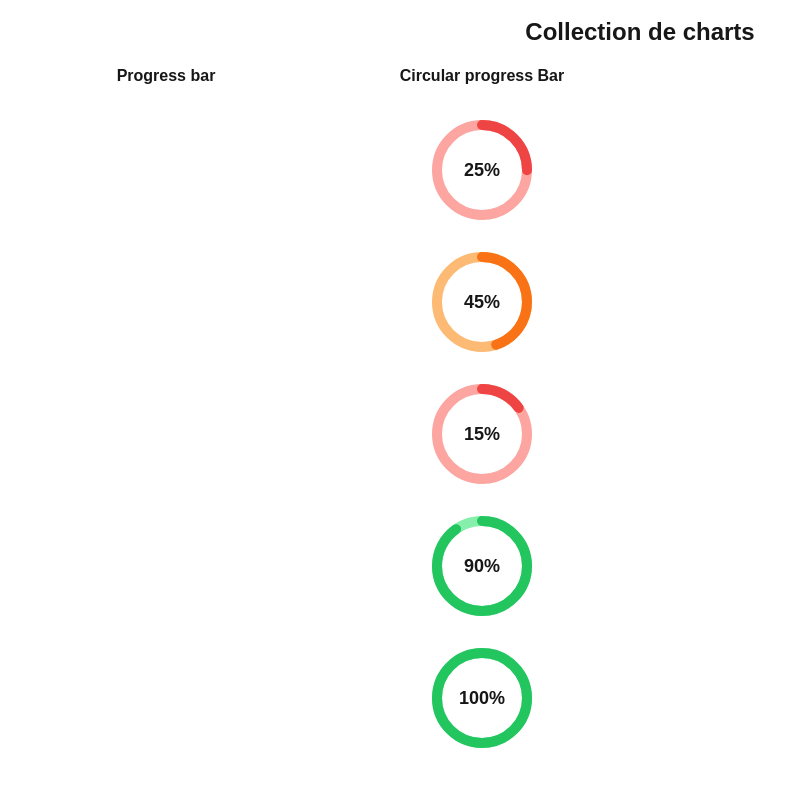
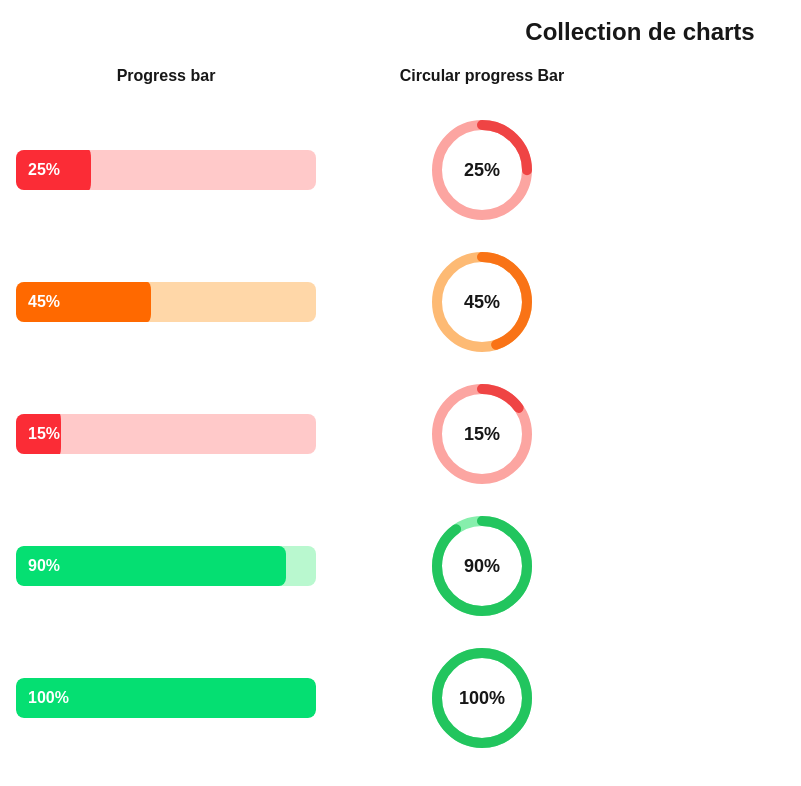
Before and after one commit to arthur-vera/sandbox, a Next.js app: page /charts-list in a window 1280 px wide. Shown: the top 786 px of the page, without its empty margins (0-801 px from the left). Built offline with nearby package versions, Linux system fonts and the light colour scheme.

Commit message:
fix progress bar

```diff
--- a/app/components/Feedback/Charts/Charts.tsx
+++ b/app/components/Feedback/Charts/Charts.tsx
@@ -19,7 +19,7 @@ const Charts = () => {
       </div>
       {data.map((item) => (
         <div key={item.id} className="grid grid-cols-4 gap-4 mb-8 items-center">
-          <div className="flex items-center justify-center">
+          <div className="relative ">
             <ProgressBar percentage={item.percentage} />
           </div>
           <div className="flex items-center justify-center">
```
